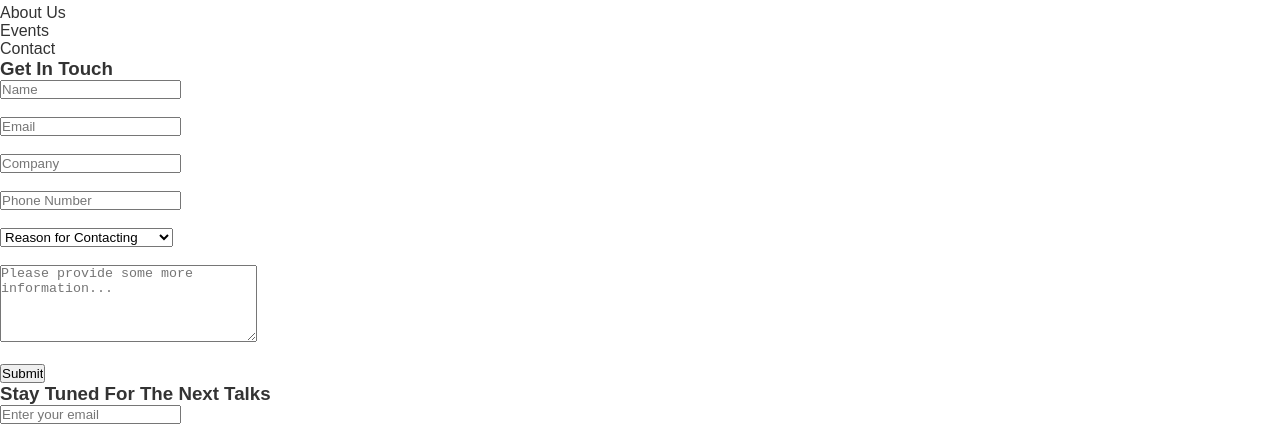
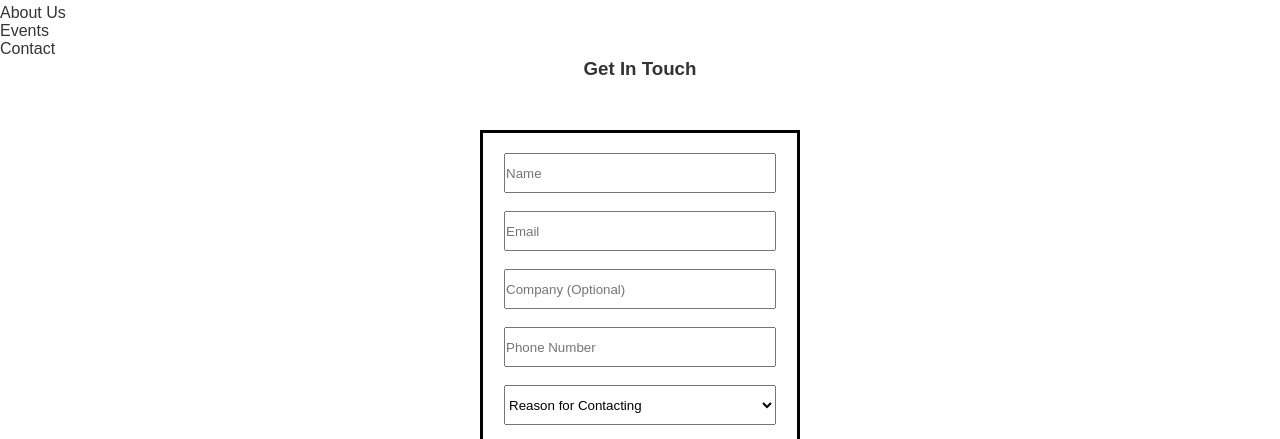
Before and after one commit to fac30/Pro01_Max_Itzi_Josh_Riley, a plain HTML site: page index.html in a window 1280 px wide. Shown: the part 317-756 px from the top of the page. Drawn offline with Linux system fonts and the light colour scheme; a web font is replaced by a local one.

Commit message:
styled forms

```diff
--- a/index.html
+++ b/index.html
@@ -23,11 +23,11 @@
             </ul>
         </nav>
         <div class="header-content"></div>
-            <h1 class="header-title">
-                We are<br>
-                <span class="red-text">Brainwave</span><br>
-                Bureau
-            </h1>
+        <h1 class="header-title">
+            We are<br>
+            <span class="red-text">Brainwave</span><br>
+            Bureau
+        </h1>
         </div>
     </header>
 
@@ -35,15 +35,13 @@
     <section id="about">About Us</section>
     <section id="events">Events</section>
     <section id="contact">Contact</section>
+
     <div class="contact-form">
-        <h3>Get In Touch</h3>
+        <h3 class="contact-header">Get In Touch</h3>
         <form class="contact-us" action="#" method="post" alt="contact form">
             <input type="text" id="name" name="name" placeholder="Name" required><br><br>
-
             <input type="email" id="email" name="email" placeholder="Email" required><br><br>
-
-            <input type="text" id="company" name="company" placeholder="Company"><br><br>
-
+            <input type="text" id="company" name="company" placeholder="Company (Optional)"><br><br>
             <input type="tel" id="number" name="number" placeholder="Phone Number" required><br><br>
 
             <select id="reason" name="reason" required>
@@ -56,16 +54,19 @@
             <textarea id="more-info" name="more-info" rows="5" cols="30"
                 placeholder="Please provide some more information..." required></textarea><br><br>
 
-            <input type="submit" value="Submit">
+            <input class="submit-contact" type="submit" value="Submit">
         </form>
     </div>
 
-    <div class="newsletter-form">
+    <div class="newsletter">
         <h3>Stay Tuned For The Next Talks</h3>
-        <form class="contact-us" action="#" method="post" alt="newletter form">
-            <input type="text" id="email" name="email" placeholder="Enter your email" required><br><br>
-            <input type="submit" value="Submit">
+        <form class="newsletter-form" action="#" method="post" alt="newletter form">
+            <input id="newsletter-input" type="text" id="email" name="email" placeholder="Enter your email"
+                required><br><br>
+            <input id="newsletter-submit" type="submit" value="Submit">
         </form>
+        <p>We’ll never share your details with third parties.
+            View our Privacy Policy for more info.</p>
     </div>
 
 
--- a/styles.css
+++ b/styles.css
@@ -81,6 +81,64 @@ body {
     box-shadow: 0 4px 8px rgba(0, 0, 0, 0.1);
 }
 
+.contact-header{
+    text-align: center;
+    margin-bottom: 50px;
+}
+
+.contact-form{
+
+}
+.contact-us{
+    border: solid black;
+    max-width: 320px;
+    text-align: center;
+    margin-left: auto;
+    margin-right: auto;
+    margin-bottom: 50px;
+    padding: 20px;
+}
+
+.contact-us input, #reason{
+    width: 272px;
+    height: 40px;
+}
+
+#more-info{
+    width: 272px;
+    height: 100px;
+}
+
+.submit-contact{
+    border: none;
+    border-radius: 5px;
+}
+
+.newsletter{
+    text-align: center;
+}
+
+.newsletter-form{
+    width: 502px;
+    height: 273px;
+    margin-left: auto;
+    margin-right: auto;
+    margin-bottom: 10px;
+    text-align: center;
+    display: flex;
+    align-items: center;
+    height: 100px;
+}
+
+#newsletter-input{
+    width: 500px;
+    height: 54px;
+}
+#newsletter-submit{
+    width: 234px;
+    height: 54px;
+}
+
 /* Responsive styles */
 @media (max-width: 768px) {
     .toggle-button {
```
